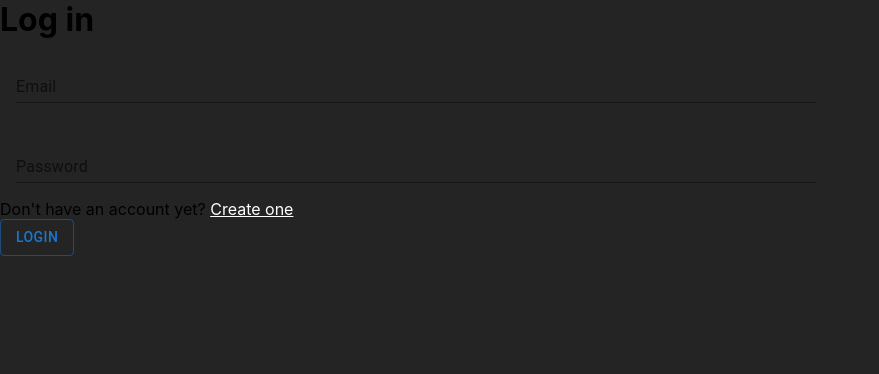
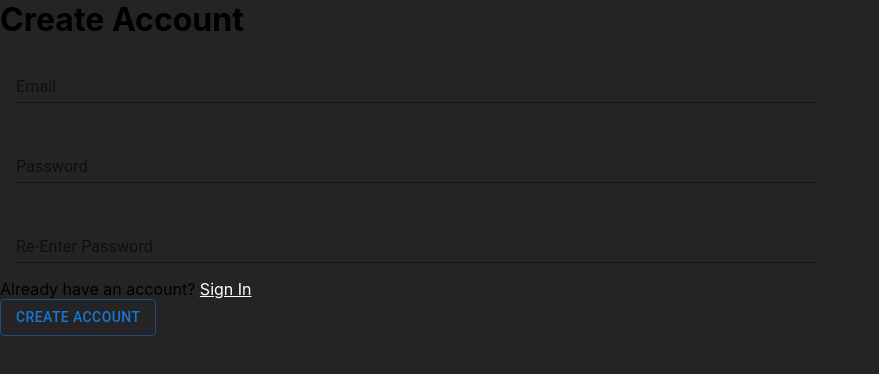
Before and after one commit to iceicles/glean, a React (Create React App) app: page /auth in a window 1280 px wide. Shown: the top 374 px of the page, without its empty margins (0-879 px from the left). Built offline with nearby package versions, Linux system fonts and the light colour scheme; no server answers; the HTML template or start-up script is replaced by a standard one.

Commit message:
added query parameters

```diff
--- a/src/components/AuthForm.jsx
+++ b/src/components/AuthForm.jsx
@@ -1,18 +1,15 @@
 import React, { useState } from 'react';
 import { TextField, Box } from '@mui/material';
-import { Link } from 'react-router-dom';
+import { Link, useSearchParams } from 'react-router-dom';
 import { Button } from './Button';
 
 const AuthFormMUI = () => {
-  const [isSignIn, setIsSignIn] = useState(true);
-
-  const switchAuthHandler = () => {
-    setIsSignIn(!isSignIn);
-  };
+  const [searchParams] = useSearchParams();
+  const isLogIn = searchParams.get('mode') === 'login';
 
   return (
     <>
-      <h1>{isSignIn ? 'Log in' : 'Create account'}</h1>
+      <h1>{isLogIn ? 'Log In' : 'Create Account'}</h1>
       <Box
         component='form'
         sx={{
@@ -35,7 +32,7 @@ const AuthFormMUI = () => {
           autoComplete='current-password'
           variant='standard'
         />
-        {!isSignIn && (
+        {!isLogIn && (
           <TextField
             id='standard-password-input'
             label='Re-Enter Password'
@@ -46,20 +43,20 @@ const AuthFormMUI = () => {
         )}
       </Box>
       <p>
-        {isSignIn ? "Don't have an account yet? " : 'Already have an account? '}
+        {isLogIn ? "Don't have an account yet? " : 'Already have an account? '}
         <Link
+          to={`?mode=${isLogIn ? 'signup' : 'login'}`}
           style={{
             color: 'white',
             textDecoration: 'underline',
             cursor: 'pointer',
           }}
-          onClick={switchAuthHandler}
         >
-          {isSignIn ? 'Create one' : 'Sign In'}
+          {isLogIn ? 'Create one' : 'Sign In'}
         </Link>
       </p>
       <Button variant={'outlined'}>
-        {isSignIn ? 'Login' : 'Create Account'}
+        {isLogIn ? 'Login' : 'Create Account'}
       </Button>
     </>
   );
--- a/src/pages/Home.js
+++ b/src/pages/Home.js
@@ -10,7 +10,7 @@ function HomePage() {
         Go to <Link to='/diary'>the diary page</Link>
       </p>
       <p>
-        <Link to='/auth'>Sign In</Link>
+        <Link to='/auth?mode=login'>Sign In</Link>
       </p>
     </>
   );
```
